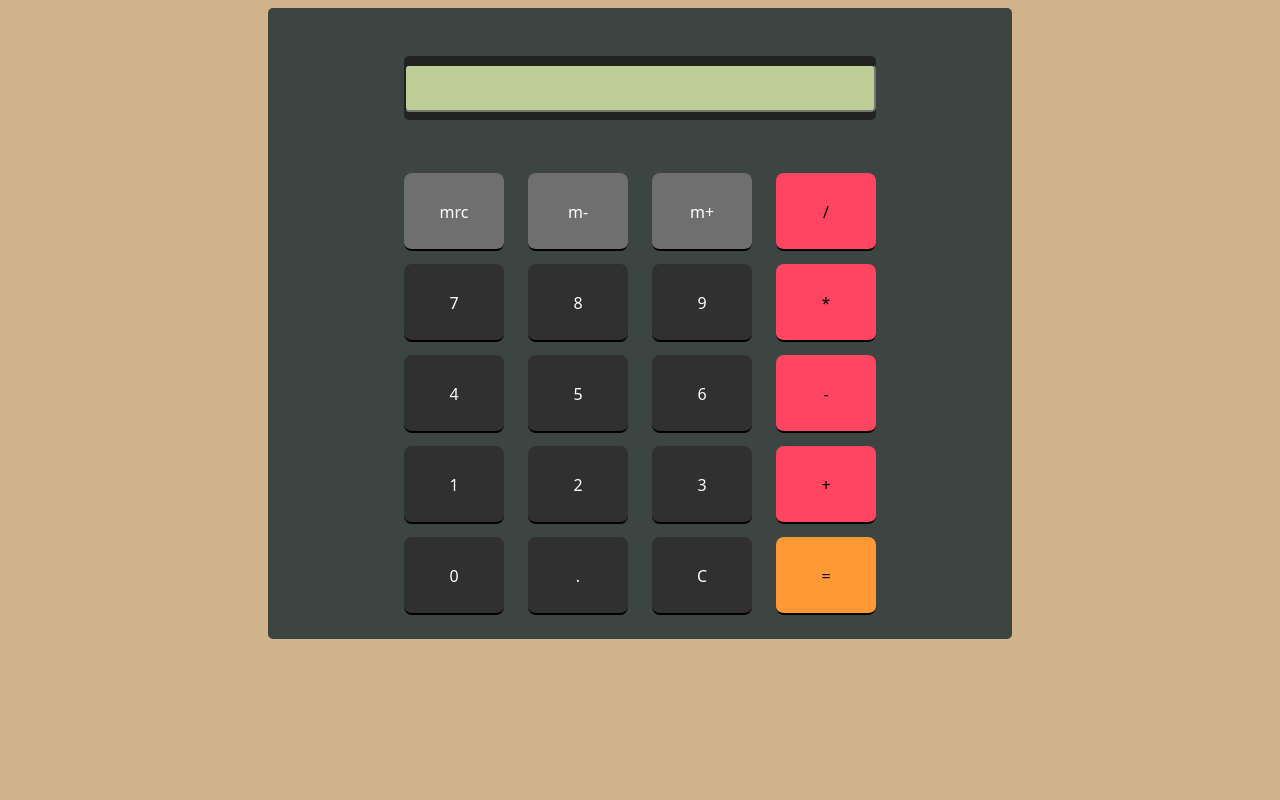
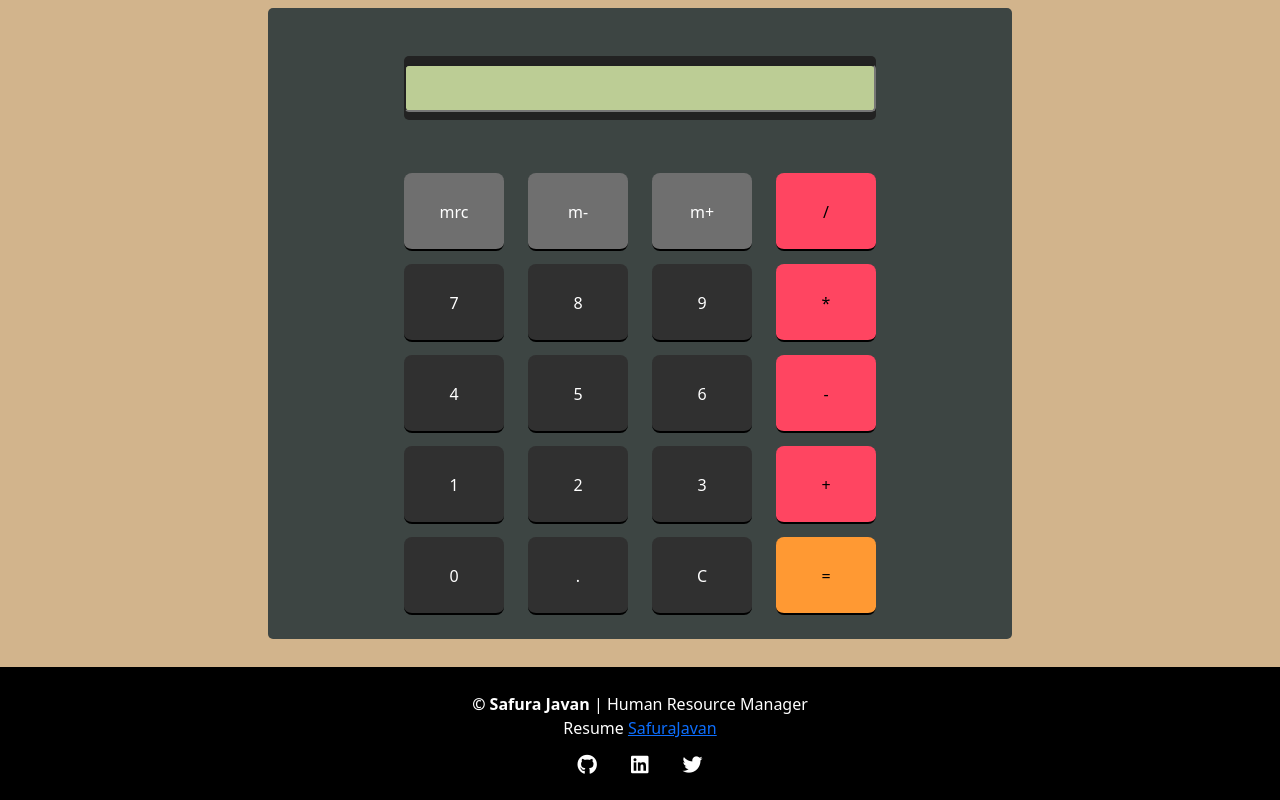
Before and after one commit to safurajavan/safurajavan.github.io, a plain HTML site: page calculator.html in a window 1280 px wide. Drawn offline with nearby package versions, Linux system fonts and the light colour scheme.

Commit message:
add footer

```diff
--- a/calculator.css
+++ b/calculator.css
@@ -77,3 +77,43 @@ button.black {
 .keys {
     margin-top: 13px;
 }
+
+footer {
+    display: flex;
+    flex-direction: column;
+    flex-wrap: wrap;
+    text-align: center;
+    align-content: center;
+    padding: 10px 0;
+    margin-top: 20px;
+    width: auto;
+    min-height: 60px;
+    height: auto;
+    color: #ffffff;
+    background-color: #000000;
+}
+
+footer .author {
+    margin-top: 15px;
+}
+
+footer i {
+    color: #ffff;
+    font-size: 20px;
+    margin: 15px;
+}
+
+footer .fa-github:hover {
+    color: #7a3090;
+    transform:scale(1.25);
+}
+
+footer .fa-linkedin:hover {
+    color: #0e76a8;
+    transform:scale(1.25);
+}
+
+footer .fa-twitter:hover {
+    color: #00acee;
+    transform:scale(1.25);
+}
--- a/calculator.html
+++ b/calculator.html
@@ -8,6 +8,7 @@
         integrity="sha384-BmbxuPwQa2lc/FVzBcNJ7UAyJxM6wuqIj61tLrc4wSX0szH/Ev+nYRRuWlolflfl" crossorigin="anonymous">
     <link href="calculator.css" type="text/css" rel="stylesheet" />
     <script src="calc-script.js" type="text/javascript"></script>
+    <link href="https://cdnjs.cloudflare.com/ajax/libs/font-awesome/5.10.0-12/css/all.min.css" rel="stylesheet">
 </head>
 
 <body>
@@ -133,6 +134,20 @@
         </div>
 
     </main>
+
+    <footer>
+        <div class="author">
+            <strong>&copy; Safura Javan</strong> | Human Resource Manager
+        </div>
+        <div class="resume">
+            Resume <a href="index.html" target="_blank">SafuraJavan</a>
+        </div>
+        <div class="social">
+            <a href="https://github.com/safurajavan/" target="_blank"><i class="fab fa-github"></i></a>
+            <a href="https://www.linkedin.com/feed/" target="_blank"><i class="fab fa-linkedin"></i></a>
+            <a href="https://twitter.com/safura67" target="_blank"><i class="fab fa-twitter"></i></a>
+        </div>
+    </footer>
 </body>
 
 </html>
```
